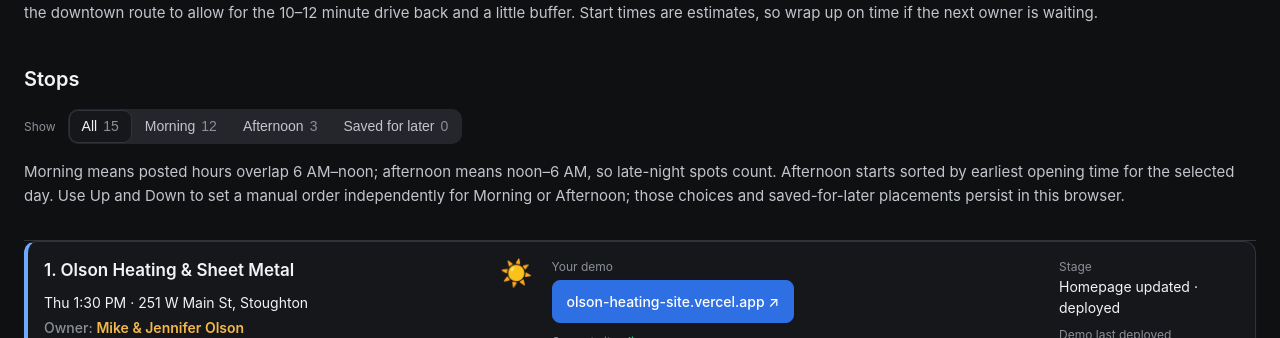
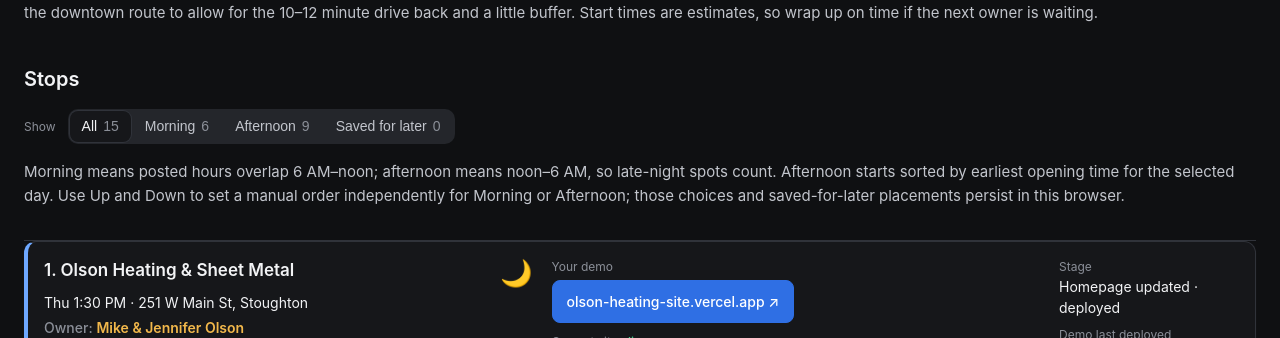
Before and after one commit to madisondesignprojects-ship-it/Website-Hub-Dashboard, a React (Vite) app: page / in a window 1280 px wide. Shown: the part 730-1068 px from the top of the page. Built offline with nearby package versions, Linux system fonts and the light colour scheme.

Commit message:
Sun/moon icons follow Morning/Afternoon sections; fix 12-hour slot parsing that put PM route stops in Morning; fix tab numbering

```diff
--- a/src/App.tsx
+++ b/src/App.tsx
@@ -762,7 +762,9 @@ const overlaps = (a: number, b: number, c: number, d: number): boolean => Math.m
 type View = "all" | "morning" | "afternoon" | "saved";
 type SortableTab = "morning" | "afternoon";
 
-const appointmentPeriod = (b: Biz): "morning" | "afternoon" => {
+const DEFAULT_START = 13 * 60; // route slots are written for a 1 PM start
+
+const appointmentPeriod = (b: Biz, startTime: number = DEFAULT_START): "morning" | "afternoon" => {
   // Classify by the recommended time to visit, not by every hour the business
   // happens to be open. Otherwise a business open in both periods appears in both tabs.
   if (b.plannedWalk) {
@@ -770,7 +772,8 @@ const appointmentPeriod = (b: Biz): "morning" | "afternoon" => {
     return mins >= 720 || mins < 360 ? "afternoon" : "morning";
   }
   if (b.slot) {
-    const mins = toMin(b.slot);
+    // Slots are 12-hour strings ("1:30 PM"); use the actual arrival for the chosen start time.
+    const mins = ((arrivalAt(b, startTime) % 1440) + 1440) % 1440;
     return mins >= 720 || mins < 360 ? "afternoon" : "morning";
   }
   const firstTime = b.window.match(/(\d{1,2})(?::(\d{2}))?\s*(AM|PM)/i);
@@ -795,10 +798,10 @@ const appointmentPeriod = (b: Biz): "morning" | "afternoon" => {
   return afternoonMinutes > morningMinutes ? "afternoon" : "morning";
 };
 
-const inView = (b: Biz, v: View): boolean => {
+const inView = (b: Biz, v: View, startTime: number = DEFAULT_START): boolean => {
   if (v === "all") return true;
   if (v === "saved") return false;
-  return appointmentPeriod(b) === v;
+  return appointmentPeriod(b, startTime) === v;
 };
 
 interface Now {
@@ -951,7 +954,7 @@ export default function App() {
       list = BIZ.filter((b: Biz) =>
         !removed.includes(b.id) &&
         placements[b.id] !== "saved" &&
-        (placements[b.id] ? placements[b.id] === view : inView(b, view)),
+        (placements[b.id] ? placements[b.id] === view : inView(b, view, startTime)),
       );
     }
 
@@ -975,9 +978,19 @@ export default function App() {
       list.sort(savedOrder);
     }
     return list;
-  }, [view, order, removed, placements, selectedDay, sectionOrders]);
+  }, [view, order, removed, placements, selectedDay, sectionOrders, startTime]);
 
   const peers = (_b: Biz): Biz[] => visible;
+
+  // The sun/moon icon follows the section the card is shown in: Morning tab = sun,
+  // Afternoon tab = moon. In All / Saved it shows the card's group (a manual
+  // "Move to" placement wins over the computed visit time).
+  const periodFor = (b: Biz): "morning" | "afternoon" => {
+    if (view === "morning" || view === "afternoon") return view;
+    const placed = placements[b.id];
+    if (placed === "morning" || placed === "afternoon") return placed;
+    return appointmentPeriod(b, startTime);
+  };
 
   const move = (b: Biz, delta: number): void => {
     const list = peers(b);
@@ -1033,7 +1046,7 @@ export default function App() {
     return BIZ.filter((b: Biz) =>
       !removed.includes(b.id) &&
       placements[b.id] !== "saved" &&
-      (placements[b.id] ? placements[b.id] === v : inView(b, v)),
+      (placements[b.id] ? placements[b.id] === v : inView(b, v, startTime)),
     ).length;
   };
 
@@ -1229,17 +1242,18 @@ export default function App() {
               }}
             >
               {(view === "morning" || view === "afternoon")
-                ? `${(displayIndex ?? 0) + 1}. ${b.name}`
+                ? `${displayIndex ?? 1}. ${b.name}`
                 : b.route
                   ? `${displayIndex ?? b.walkOrder}. ${b.name}`
                   : b.name}
             </div>
             <span
-              title={appointmentPeriod(b) === "afternoon" ? "Afternoon appointment" : "Morning/day appointment"}
-              aria-label={appointmentPeriod(b) === "afternoon" ? "Afternoon appointment" : "Morning/day appointment"}
+              title={periodFor(b) === "afternoon" ? "Afternoon appointment" : "Morning appointment"}
+              aria-label={periodFor(b) === "afternoon" ? "Afternoon appointment" : "Morning appointment"}
+              data-period={periodFor(b)}
               style={{ fontSize: 26, lineHeight: 1, flexShrink: 0, padding: "2px 3px" }}
             >
-              {appointmentPeriod(b) === "afternoon" ? "🌙" : "☀️"}
+              {periodFor(b) === "afternoon" ? "🌙" : "☀️"}
             </span>
           </div>
           <div style={{ ...small, marginTop: 4, color: t.text.primary }}>
@@ -1335,8 +1349,9 @@ export default function App() {
     let routeNumber = 0;
     return (
       <div style={{ marginTop: 16, borderTop: `1px solid ${t.border.default}` }}>
-        {items.map((b: Biz) => {
-          const number = b.route ? ++routeNumber : undefined;
+        {items.map((b: Biz, i: number) => {
+          // Morning/Afternoon tabs number every card in tab order; other views number route stops only.
+          const number = view === "morning" || view === "afternoon" ? i + 1 : b.route ? ++routeNumber : undefined;
           return card(b, number);
         })}
       </div>
```
